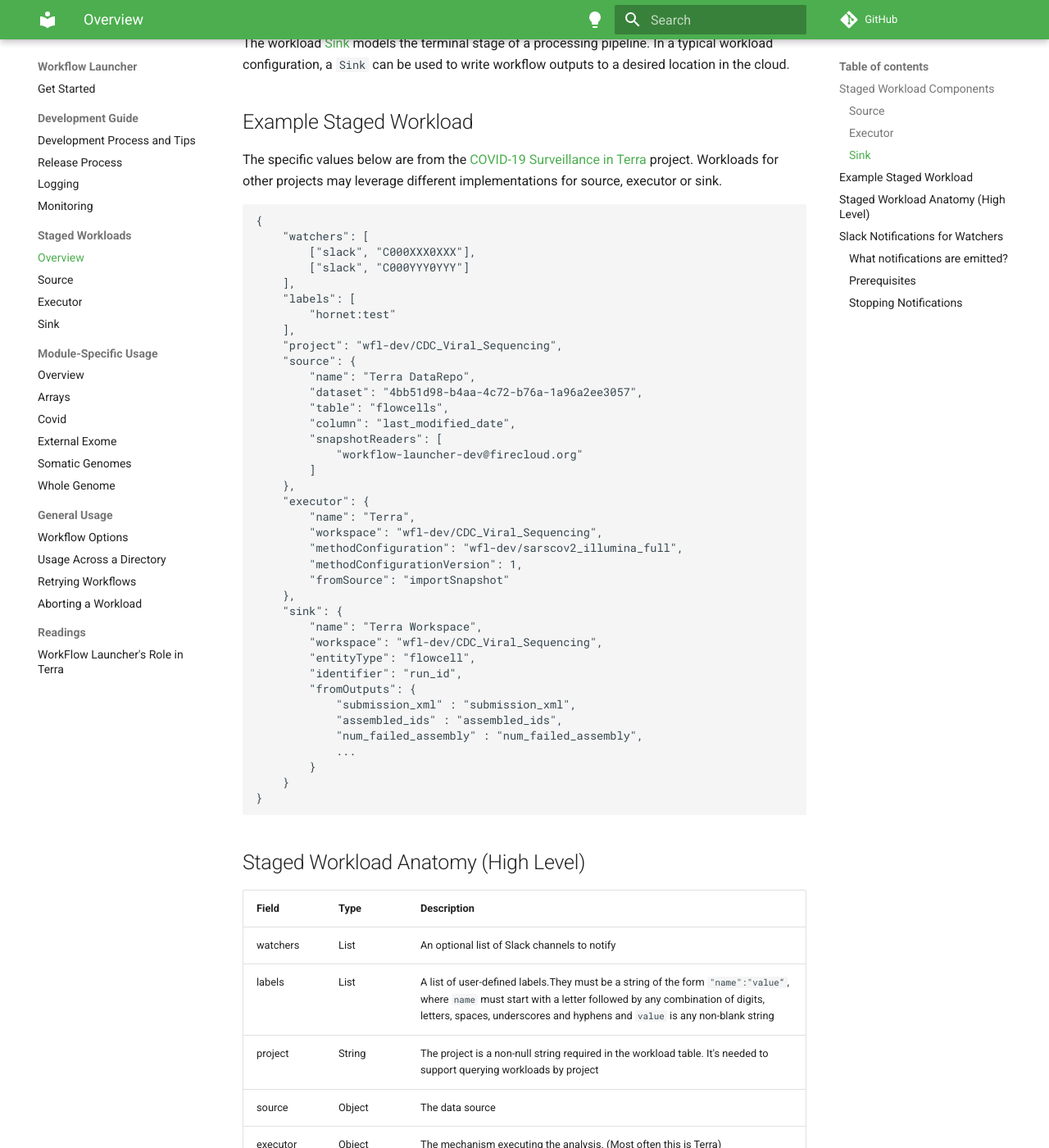
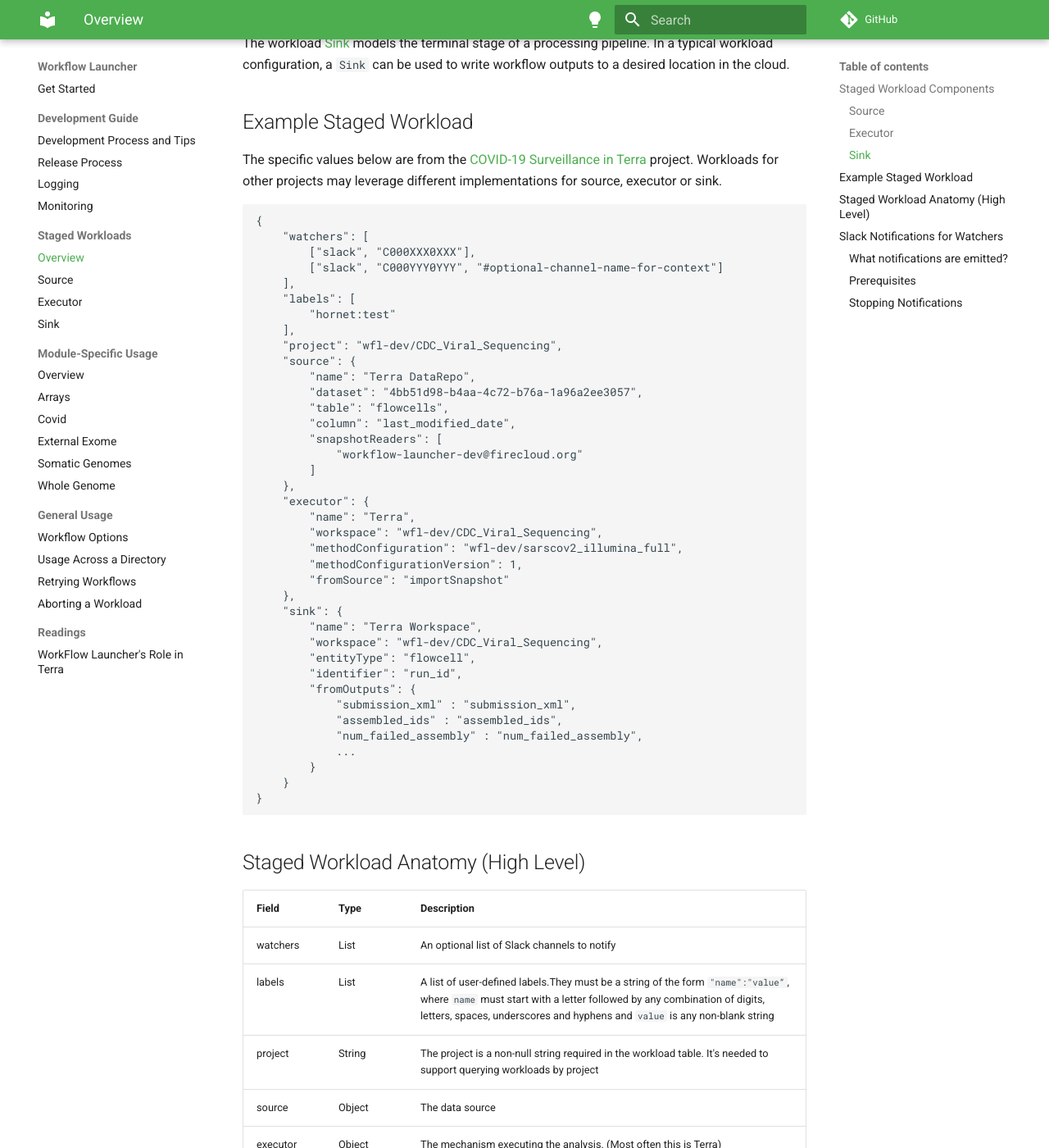
Before and after one commit to broadinstitute/wfl, an MkDocs documentation site: the page built from docs/md/staged-workload.md, in a window 1280 px wide and 1400 px high, scrolled down 663 px. Shown: the whole window at 82% size. Built offline with MkDocs 1.6.1 and Material for MkDocs 9.7.7, drawn with Linux system fonts in a browser that asks for light colours; comment, search, counter and statistics services are not loaded; some of the changed text lies outside the part shown.

Commit message:
Slack watcher specification can include channel name as optional decoration

````diff
--- a/docs/md/staged-workload.md
+++ b/docs/md/staged-workload.md
@@ -29,7 +29,7 @@
 {
     "watchers": [
         ["slack", "C000XXX0XXX"],
-        ["slack", "C000YYY0YYY"]
+        ["slack", "C000YYY0YYY", "#optional-channel-name-for-context"]
     ],
     "labels": [
         "hornet:test"
@@ -83,15 +83,17 @@
 The optional `watchers` field in a workload request
 registers Slack channels as watchers of the workload.
 
-When specified, WFL expects a list of **Slack channel IDs**
-(not channel names, since those can be changed).
-
 ```
 "watchers": [
         ["slack", "C000XXX0XXX"],
-        ["slack", "C000YYY0YYY"]
+        ["slack", "C000YYY0YYY", "#optional-channel-name-for-context"]
     ]
 ```
+
+When specified, WFL expects a list of **Slack channel IDs**.
+You can also add the channel name as the watcher's third element,
+but because channel names can change this is for decoration
+and debugging assistance only and not accessed programmatically.
 
 Slack channel IDs start with a `C` and can be found at the bottom
 of your channel's "Get channel details" dropdown:
````
Also changed, not shown: 2 other files.
